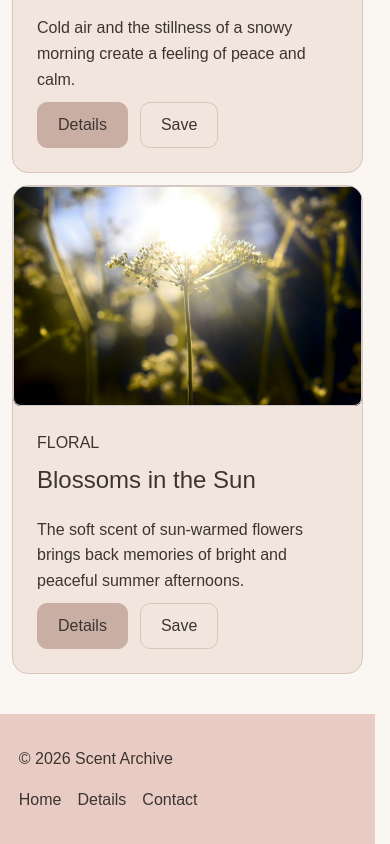
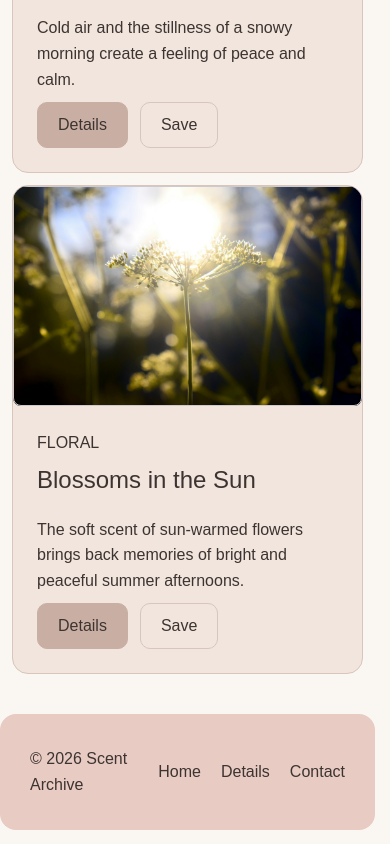
Before and after one commit to Yixuan1224/project2, a plain HTML site: page index.html in a window 390 px wide. Shown: the part 4204-5048 px from the top of the page. Drawn offline with Linux system fonts and the light colour scheme.

Commit message:
Refine footer layout and styling

```diff
--- a/css/style.css
+++ b/css/style.css
@@ -378,14 +378,20 @@ img {
 /* Footer */
 
 .site-footer {
-    padding: 32px 5%;
+    display: flex;
+    align-items: center;
+    justify-content: space-between;
+    padding: 32px 8%;
     background-color: var(--pink);
-    text-align: left;
+    border-radius: 16px;
+}
+
+.site-footer p {
+    margin: 0;
 }
 
 .footer-links {
     display: flex;
-    justify-content: flex-start;
     gap: 24px;
 }
 
@@ -464,7 +470,8 @@ img {
     }
 
     .footer-links {
-        flex-wrap: wrap;
-        gap: 16px;
+        flex-wrap: column;
+        align-items: flex-start;
+        gap: 20px;
     }
 }
```
Also changed, not shown: index.html (+1 -0 lines).
